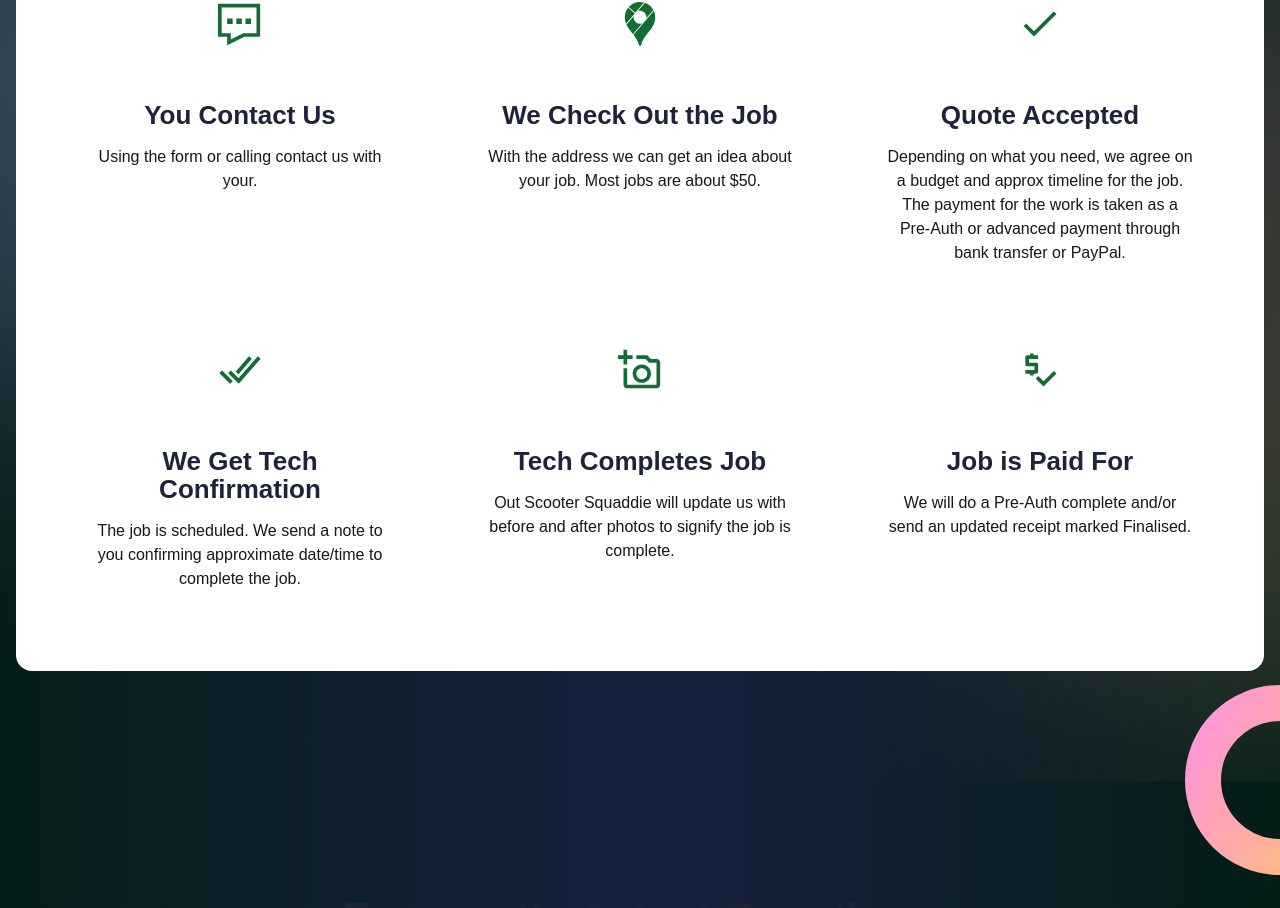
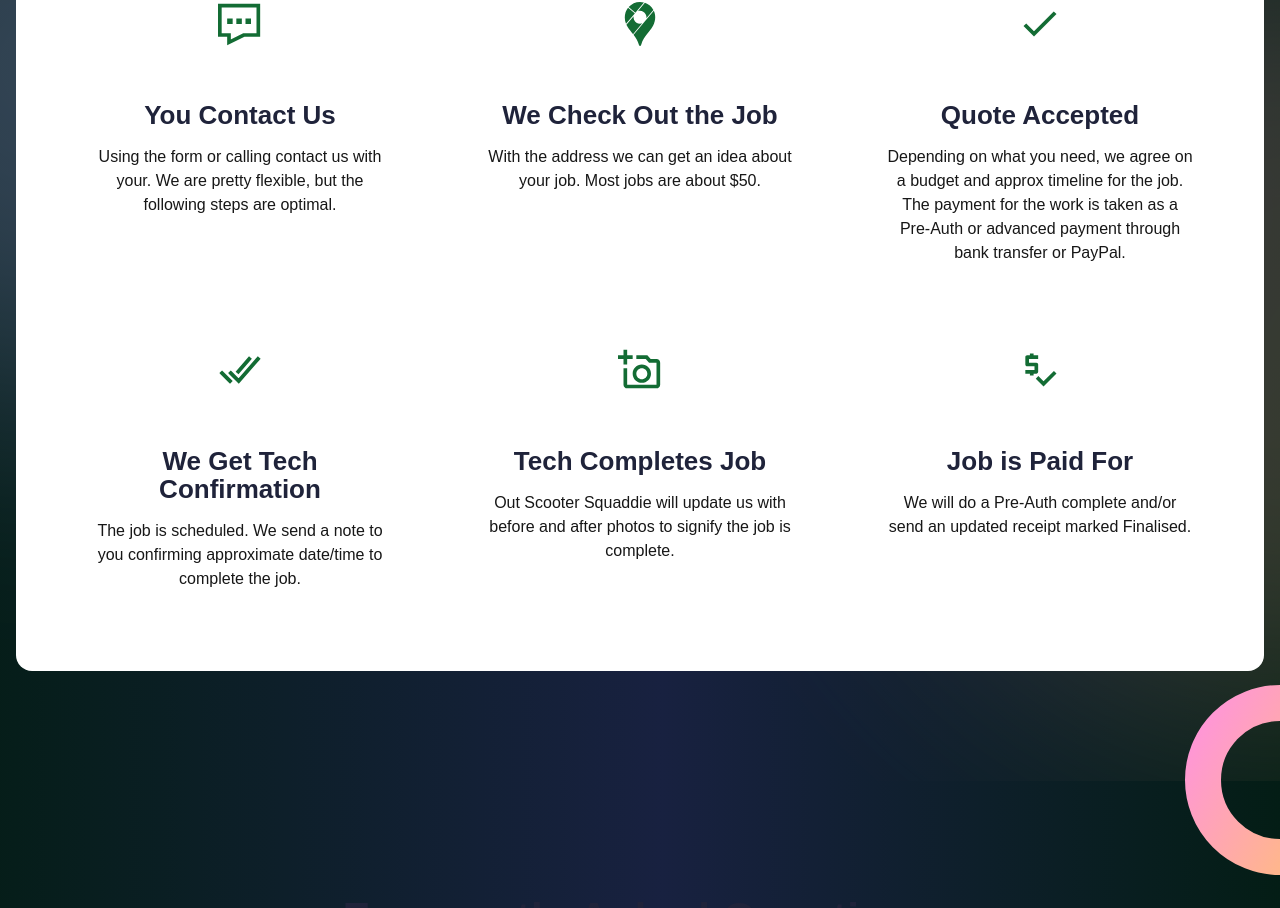
Before and after one commit to berrrich/e-team.net.au, a Next.js app: page / in a window 1280 px wide. Shown: the part 1293-2201 px from the top of the page. Built offline with nearby package versions, Linux system fonts and the light colour scheme; a web font is replaced by a local one.

Commit message:
Update index.tsx

```diff
--- a/app/components/WorkProcess/index.tsx
+++ b/app/components/WorkProcess/index.tsx
@@ -18,7 +18,7 @@ const workProcessData: Feature[] = [
     src: "",
     title: "You Contact Us",
     description:
-      "Using the form or calling contact us with your.",
+      "Using the form or calling contact us with your. We are pretty flexible, but the following steps are optimal.",
   },
   {
     icon: <SiGooglemaps fontSize={44} />,
```
